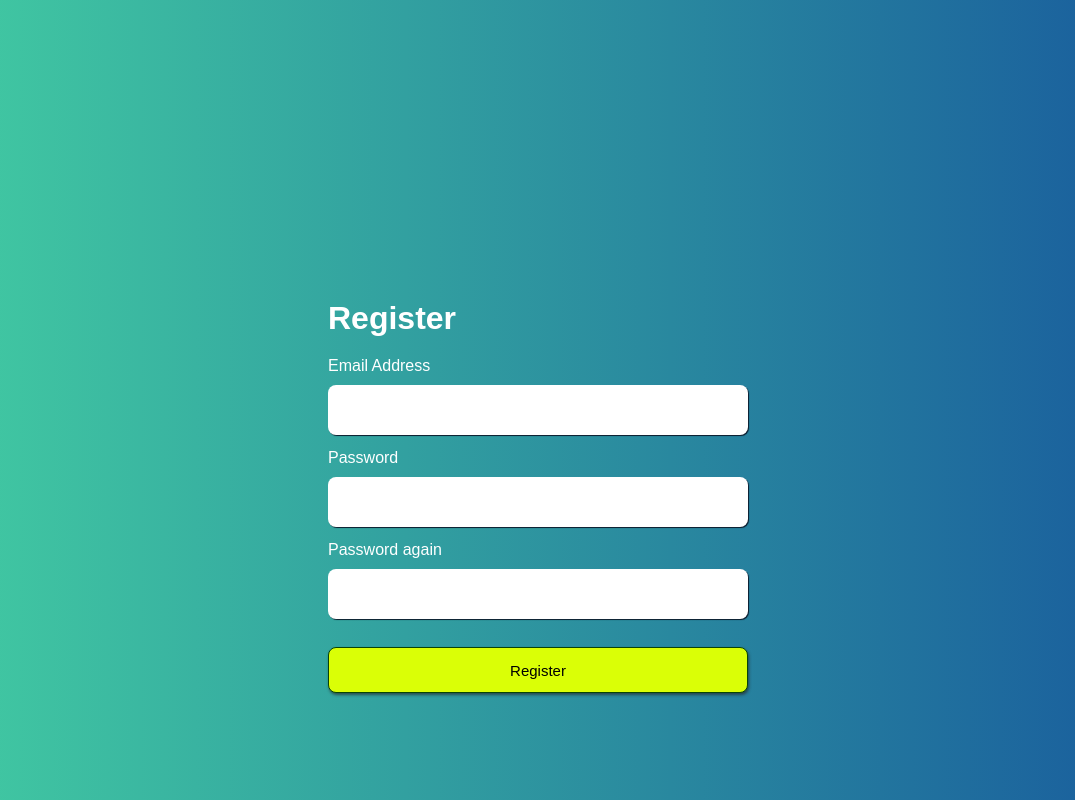
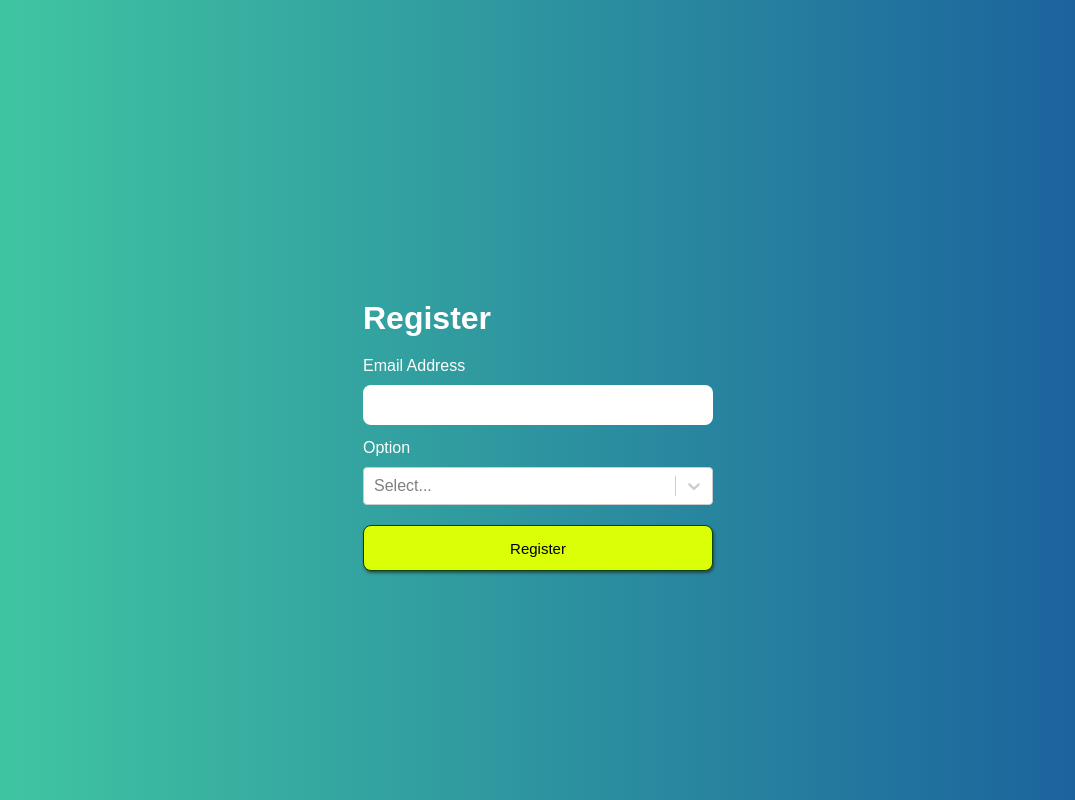
Before and after one commit to mdeveloper20/reactReminder, a React (Create React App) app: page / in a window 1280 px wide. Shown: the whole page, without its empty margins (102-1177 px from the left). Built offline with nearby package versions, Linux system fonts and the light colour scheme; the HTML template or start-up script is replaced by a standard one.

Commit message:
project is ready

```diff
--- a/package.json
+++ b/package.json
@@ -9,6 +9,7 @@
     "react": "^16.12.0",
     "react-dom": "^16.12.0",
     "react-scripts": "3.2.0",
+    "react-select": "^3.1.0",
     "webrtc-adapter": "^7.7.0"
   },
   "scripts": {
--- a/src/App.css
+++ b/src/App.css
@@ -32,15 +32,17 @@ h1{
   color: rgb(252, 212, 33);
 }
 
-input{
-  width: 400px;
+.input{
+  width: 350px;
   height: 30px;
-  padding:10px;
   border-radius: 8px;
   border: none;
-  box-shadow: 1px 1px 0.8px #0c1d2e;
   margin-top: 10px;
   margin-bottom: 14px;
+}
+
+input{
+  padding: 5px 0;
 }
 form{
   display: flex;
@@ -61,6 +63,5 @@ button{
 .error{
   font-size: 12px;
   color: rgb(122, 12, 22);
-  margin-top:-10px;
   margin-bottom: 10px;
 }
--- /dev/null
+++ b/src/CustomSelect.js
@@ -0,0 +1,21 @@
+import React from 'react';
+import Select from 'react-select';
+
+export default ({ onChange, options, value, className }) => {
+
+    const defaultValue = (options, value) => {
+        return options ? options.find(option => option.value === value) : "";
+    };
+
+    return (
+        <div className={className}>
+            <Select
+                value={defaultValue(options, value)}
+                onChange={value => {
+                    onChange(value)
+
+                }} options={options} />
+        </div>
+
+    )
+}
--- a/src/RegisterForm.js
+++ b/src/RegisterForm.js
@@ -1,32 +1,24 @@
 import React from 'react'
 import { useFormik } from 'formik'
+import CustomSelect from './CustomSelect'
+const options = [
+  { value: 'developer', label: 'Software Developer' },
+  { value: 'chef', label: 'Chef' },
+  { value: 'enginner', label: 'Enginner' },
+  { value: 'painter', label: 'Painter' }
 
+]
 export function RegisterForm () {
-  // A custom validation function. This must return an object
-
-  // which keys are symmetrical to our values/initialValues
 
   const validate = values => {
     const errors = {}
 
     if (!values.email) {
       errors.email = 'Required'
-    } else if (values.email.length < 4) {
-      errors.email = 'Must be 5 characters or more'
     }
 
-    if (!values.password) {
-      errors.password = 'Required'
-    } else if (values.password.length < 8) {
-      errors.password = 'Must be 8 characters or more'
-    } else if (values.password === '12345678') {
-      errors.password = 'Must not be 12345678 !!!'
-    }
-
-    if (!values.repassword) {
-      errors.repassword = 'Required'
-    } else if (values.repassword !== values.password) {
-      errors.repassword = 'Second password doesn\'t match'
+    if(!values.job){
+      errors.job='Required'
     }
 
     return errors
@@ -36,12 +28,11 @@ export function RegisterForm () {
 
     initialValues: {
       email: '',
-      password: '',
-      repassword: ''
+      job: ''
     },
     validate,
     onSubmit: values => {
-      alert(JSON.stringify(values, null, 2))
+      console.log(values)
     }
 
   })
@@ -56,29 +47,19 @@ export function RegisterForm () {
         id="email"
         name="email"
         type="email"
+        className='input'
         onChange={formik.handleChange}
-        onBlur={formik.handleBlur}
         value={formik.values.email}/>
-      {formik.touched.email && formik.errors.email ? <div className='error'>{formik.errors.email}</div> : null}
-      <label htmlFor="password">Password</label>
-      <input
-        id="password"
-        name="password"
-        type="password"
-        onChange={formik.handleChange}
-        onBlur={formik.handleBlur}
-        value={formik.values.password}/>
-      {formik.touched.password && formik.errors.password ? <div className='error'>{formik.errors.password}</div> : null}
+      {formik.errors.email ? <div className='error'>{formik.errors.email}</div> : null}
+      <label htmlFor="job">Option</label>
 
-      <label htmlFor="repassword">Password again</label>
-      <input
-        id="repassword"
-        name="repassword"
-        type="password"
-        onChange={formik.handleChange}
-        onBlur={formik.handleBlur}
-        value={formik.values.repassword}/>
-      {formik.touched.repassword && formik.errors.repassword ? <div className='error'>{formik.errors.repassword}</div> : null}
+      <CustomSelect
+        className='input'
+        onChange={value=>formik.setFieldValue('job',value.value)}
+        value={formik.values.job}
+        options={options}
+        />
+      {formik.errors.job ? <div className='error'>{formik.errors.job}</div> : null}
 
       <button type="submit">Register</button>
 
```
Also changed, not shown: 1 other file (tests, documents, lock files or other folders).
